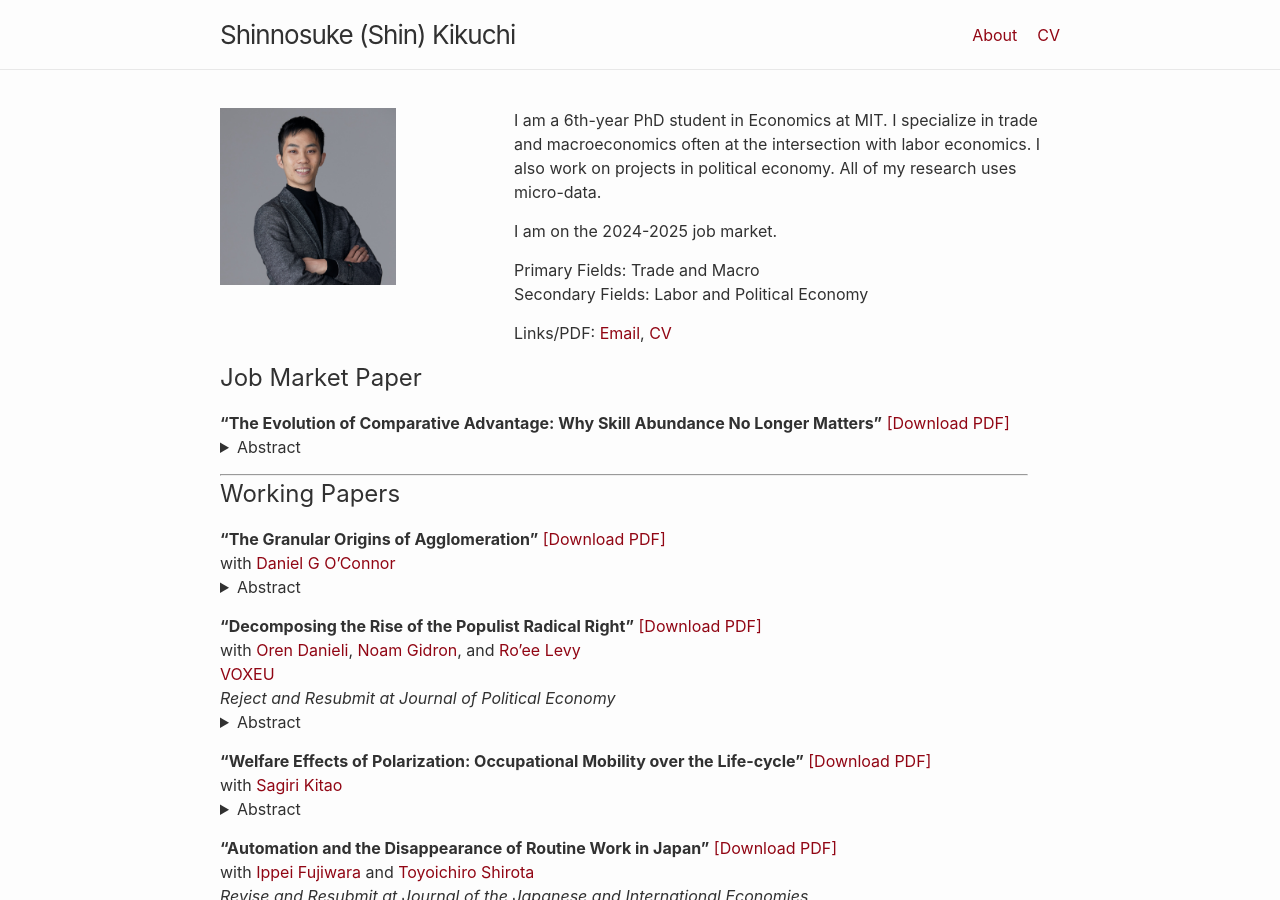
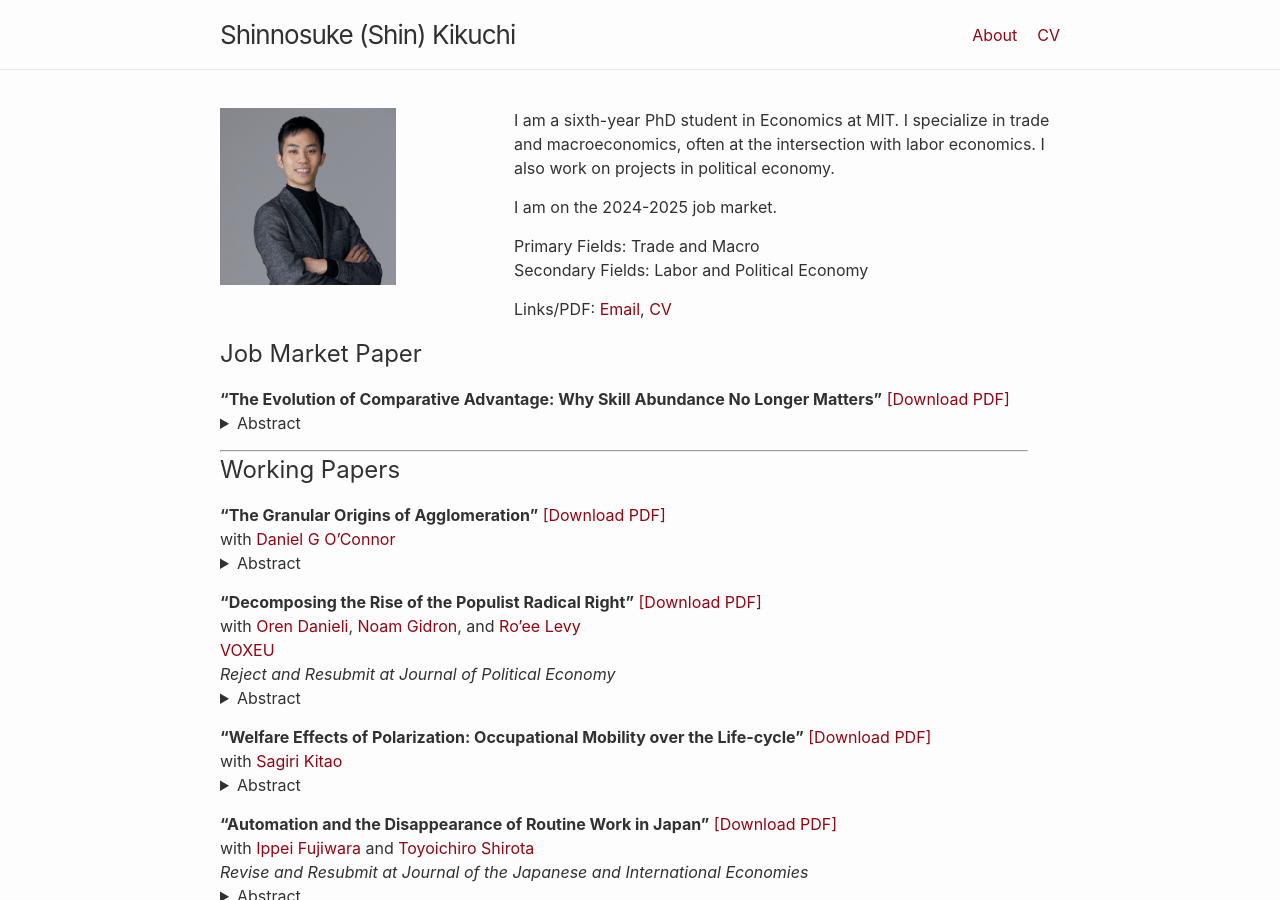
Before and after one commit to shinnkikuchi/shinnkikuchi.github.io, a Jekyll site: the page built from index.md, in a window 1280 px wide and 900 px high. Built offline with Jekyll 4.4.1, drawn with Linux system fonts in a browser that asks for light colours.

Commit message:
Update home.html

```diff
--- a/_layouts/home.html
+++ b/_layouts/home.html
@@ -9,7 +9,7 @@ layout: default
   </div>
 
   <div class="columnright">
-    <p>I am a 6th-year PhD student in Economics at MIT. I specialize in trade and macroeconomics often at the intersection with labor economics. I also work on projects in political economy. All of my research uses micro-data.</p>
+    <p>I am a sixth-year PhD student in Economics at MIT. I specialize in trade and macroeconomics, often at the intersection with labor economics. I also work on projects in political economy.</p>
     <p>I am on the 2024-2025 job market.</p>
     <p> Primary Fields: Trade and Macro <br>
     Secondary Fields: Labor and Political Economy </p>
```
